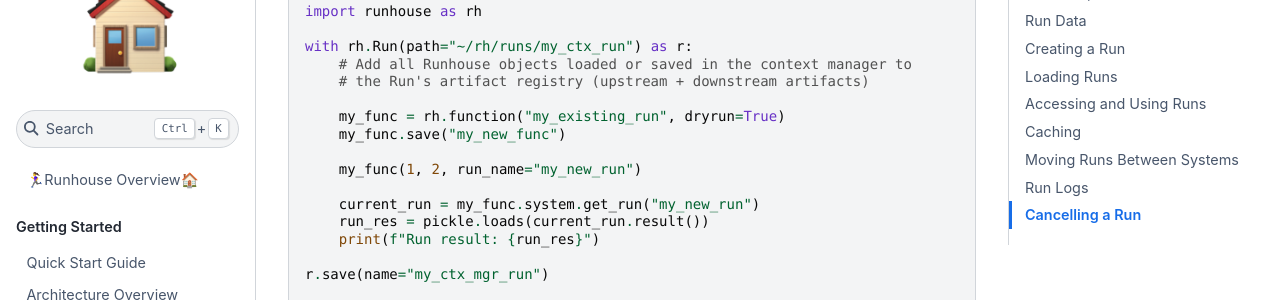
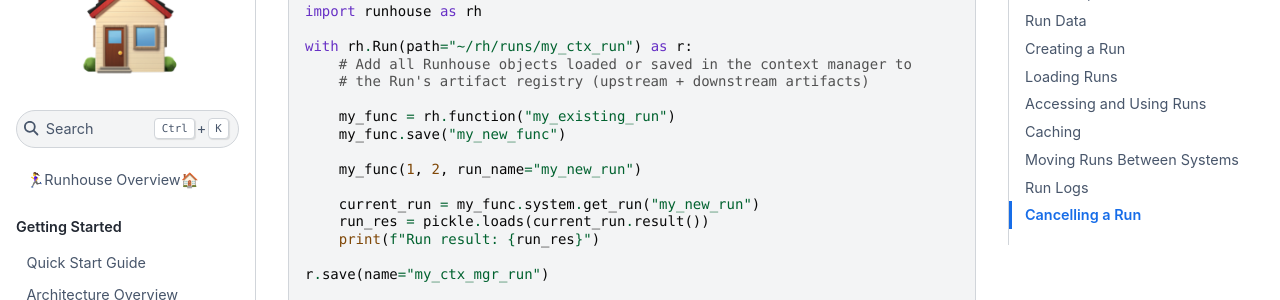
Before and after one commit to run-house/runhouse, a Sphinx documentation site: the page built from docs/api/python/run.rst, in a window 1280 px wide and 1400 px high, scrolled down 4555 px. Shown: the part 152-452 px from the top of the window. Built offline with Sphinx 7.4.7 and the Sphinx Book theme 1.1.4, drawn with Linux system fonts in a browser that asks for light colours; pages that are not in the unit, such as notebooks, are missing from menus; some of the changed text lies outside the part shown.

```diff
--- a/docs/api/python/run.rst
+++ b/docs/api/python/run.rst
@@ -200,7 +200,7 @@ or the :code:`.rh/logs/<run_name>` folder if running on a cluster.
         # Add all Runhouse objects loaded or saved in the context manager to
         # the Run's artifact registry (upstream + downstream artifacts)
 
-        my_func = rh.function("my_existing_run", dryrun=True)
+        my_func = rh.function("my_existing_run")
         my_func.save("my_new_func")
 
         my_func(1, 2, run_name="my_new_run")
@@ -262,7 +262,7 @@ begin executing on the cluster in the background, and in the meantime a :code:`R
 
     import runhouse as rh
 
-    my_func = rh.function("my_func", dryrun=True)
+    my_func = rh.function("my_func")
     run_obj = my_func.run(1, 2, run_name="my_async_run")
 
 
@@ -273,7 +273,7 @@ on the function. A :code:`Run` object will be returned whether the result is cac
 
     import runhouse as rh
 
-    my_func = rh.function("my_func", dryrun=True)
+    my_func = rh.function("my_func")
     run_obj = my_func.get_or_run(1, 2, run_name="my_async_run")
 
 
```
Also changed, not shown: 2 other files.
